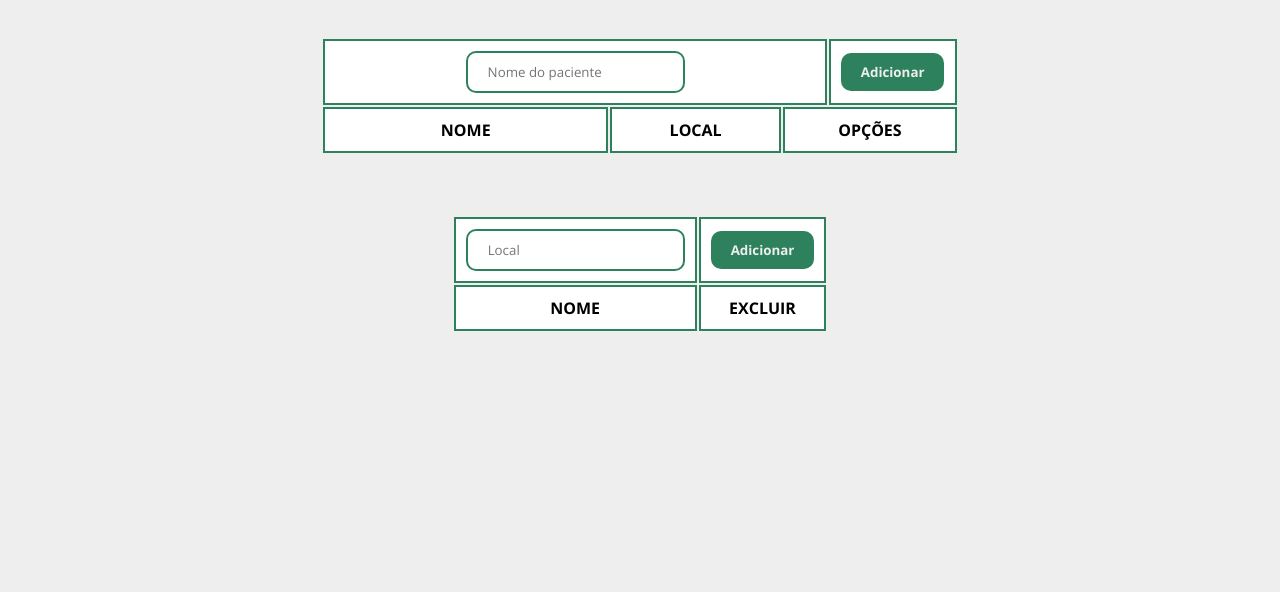
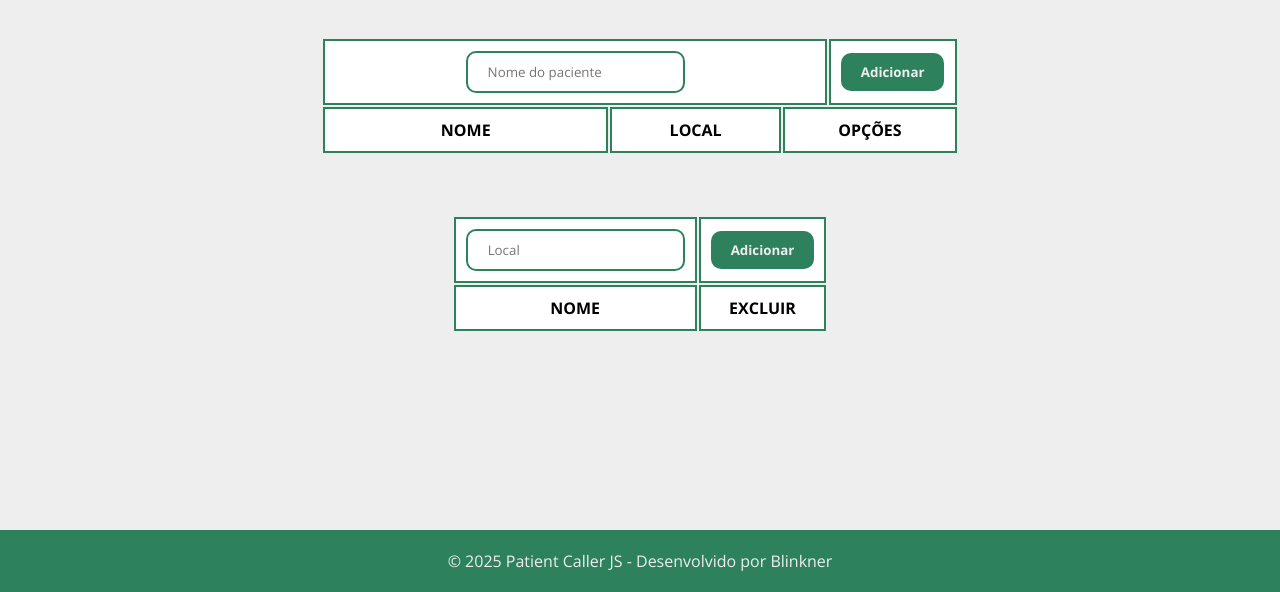
Before and after one commit to blinkner/patient-caller-js, a plain HTML site: page index.html in a window 1280 px wide. Shown: the part 208-800 px from the top of the page. Drawn offline with nearby package versions, Linux system fonts and the light colour scheme.

Commit message:
add footer and update estilo

```diff
--- a/css/estilo.css
+++ b/css/estilo.css
@@ -27,6 +27,7 @@ h2 {
     display: flex;
     flex-wrap: wrap;
     justify-content: space-around;
+    margin-bottom: calc(40px + 1em);
 }
 #gestao-tabelas section {
     flex: 0 1 20%;
@@ -34,6 +35,7 @@ h2 {
     flex-direction: column;
     align-items: center;
     margin: 30px auto;
+    width: 100%;
 }
 #gestao-tabelas section:first-child {
     flex: 0 1 70%;
@@ -109,3 +111,20 @@ input[type=button]:hover, button:hover {
 #chamadas-anteriores td:first-child {
     width: 80%;
 }
+footer {
+    background-color: #2d815d;
+    color: #eee;
+    padding: 20px;
+    text-align: center;
+    position: fixed;
+    bottom: 0;
+    left: 0;
+    width: calc(100% - 40px);
+}
+footer a {
+    color: inherit;
+    text-decoration: none;
+}
+footer a:hover {
+    text-decoration: underline;
+}
--- a/index.html
+++ b/index.html
@@ -3,7 +3,7 @@
 <head>
     <meta charset="UTF-8">
     <meta name="viewport" content="width=device-width, initial-scale=1.0">
-    <title>Gestão</title>
+    <title>Gestão - Chamador de Pacientes</title>
     <link rel="stylesheet" href="css/estilo.css">
 
     <link rel="preconnect" href="https://fonts.googleapis.com">
@@ -51,6 +51,10 @@
         </section>
     </main>
 
+    <footer>
+        &copy; 2025 Patient Caller JS - Desenvolvido por <a href="http://www.dshelf.com.br/blinkner" target="_blank" rel="noopener noreferrer">Blinkner</a>
+    </footer>
+
     <script src="script.js"></script>
 </body>
 </html>
```
Also changed, not shown: caller.html (+4 -0 lines), img/textura.webp (deleted).
